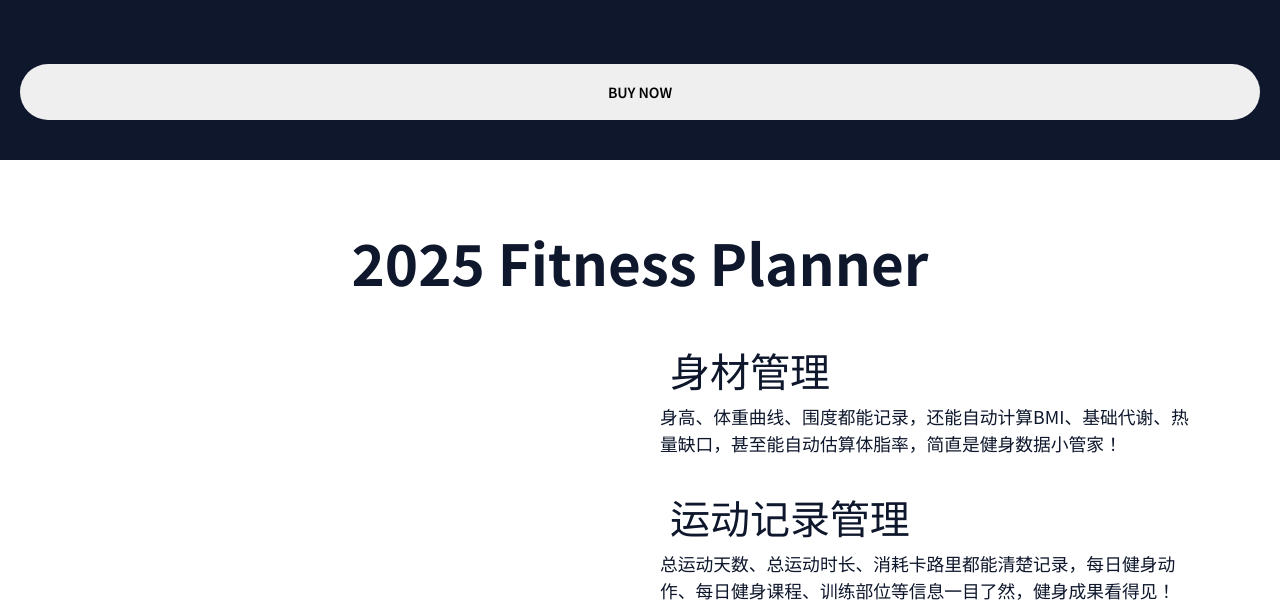
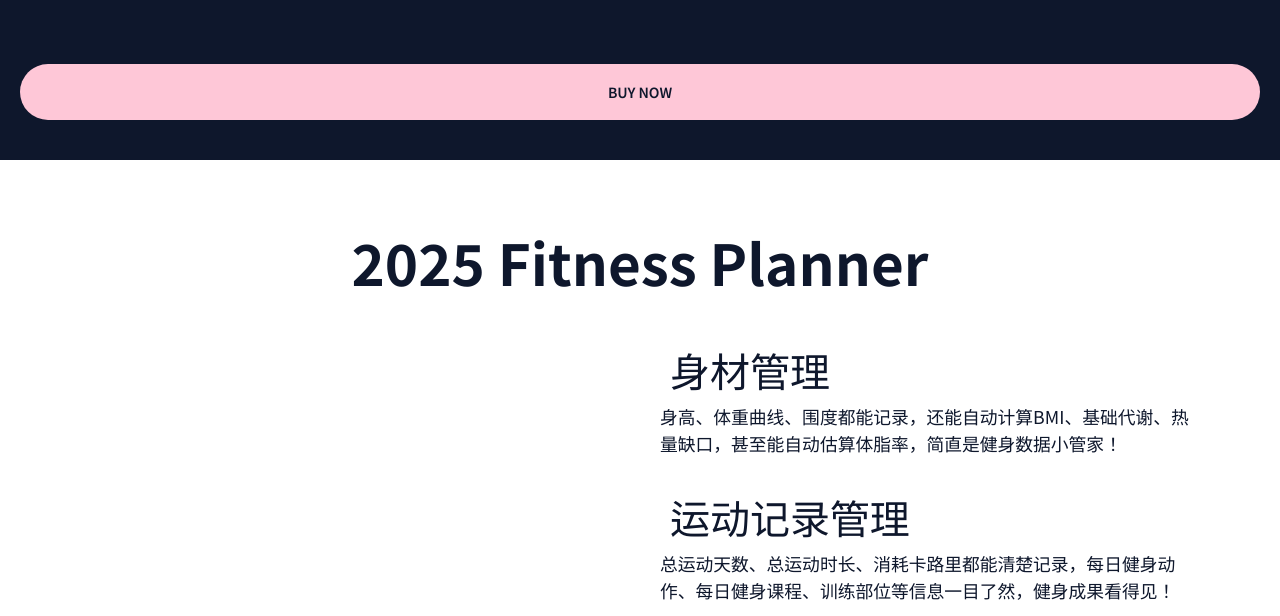
Before and after one commit to FishBookStudio/websitetest, a website built with Parcel: page index.html in a window 1280 px wide. Shown: the part 3234-3850 px from the top of the page. Built offline with nearby package versions, Linux system fonts and the light colour scheme.

Commit message:
color change

```diff
--- a/index.html
+++ b/index.html
@@ -239,7 +239,7 @@
         </ul>
       </div>
       <button
-        class="btn btn--pink btn--block btn-buy-now"
+        class="btn btn-pink btn--block btn-buy-now"
         onclick="window.location.href='https://item.taobao.com/item.htm?ft=t&id=872177434205';"
       >
         BUY NOW
```
